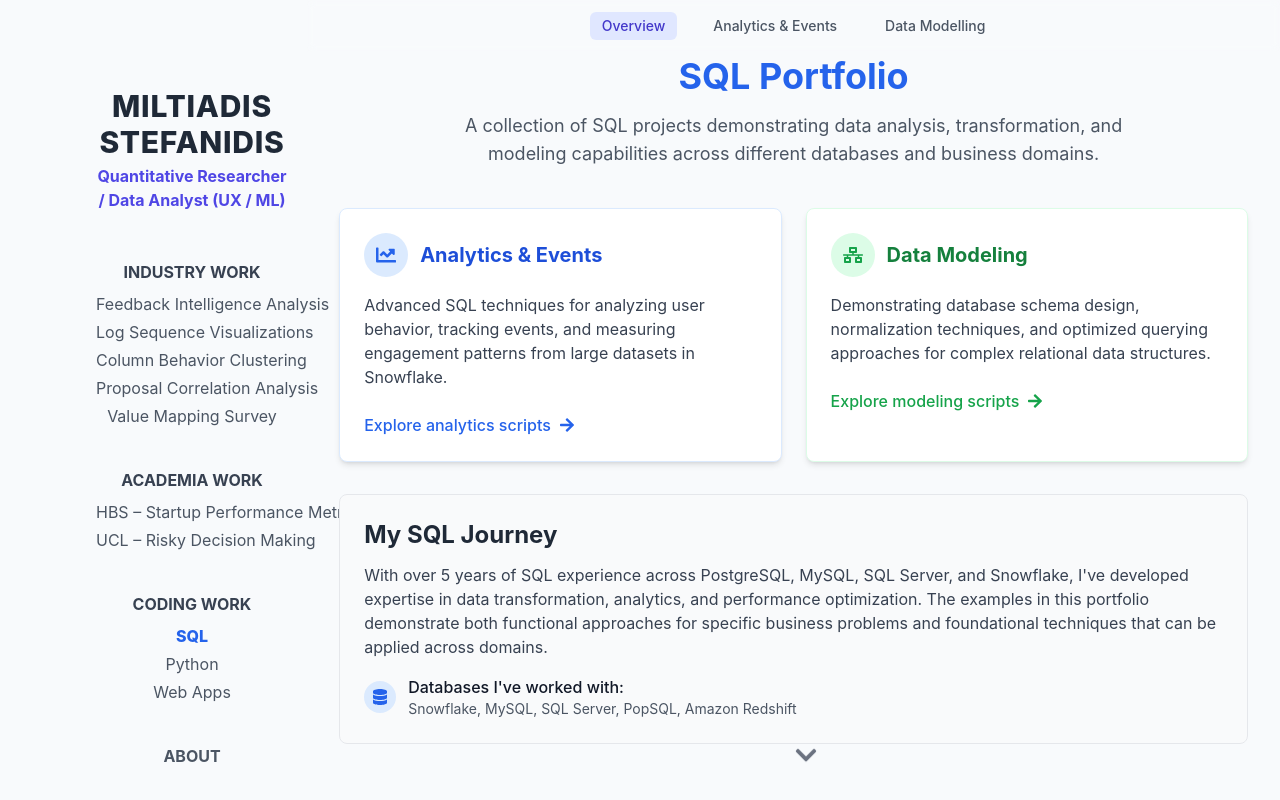
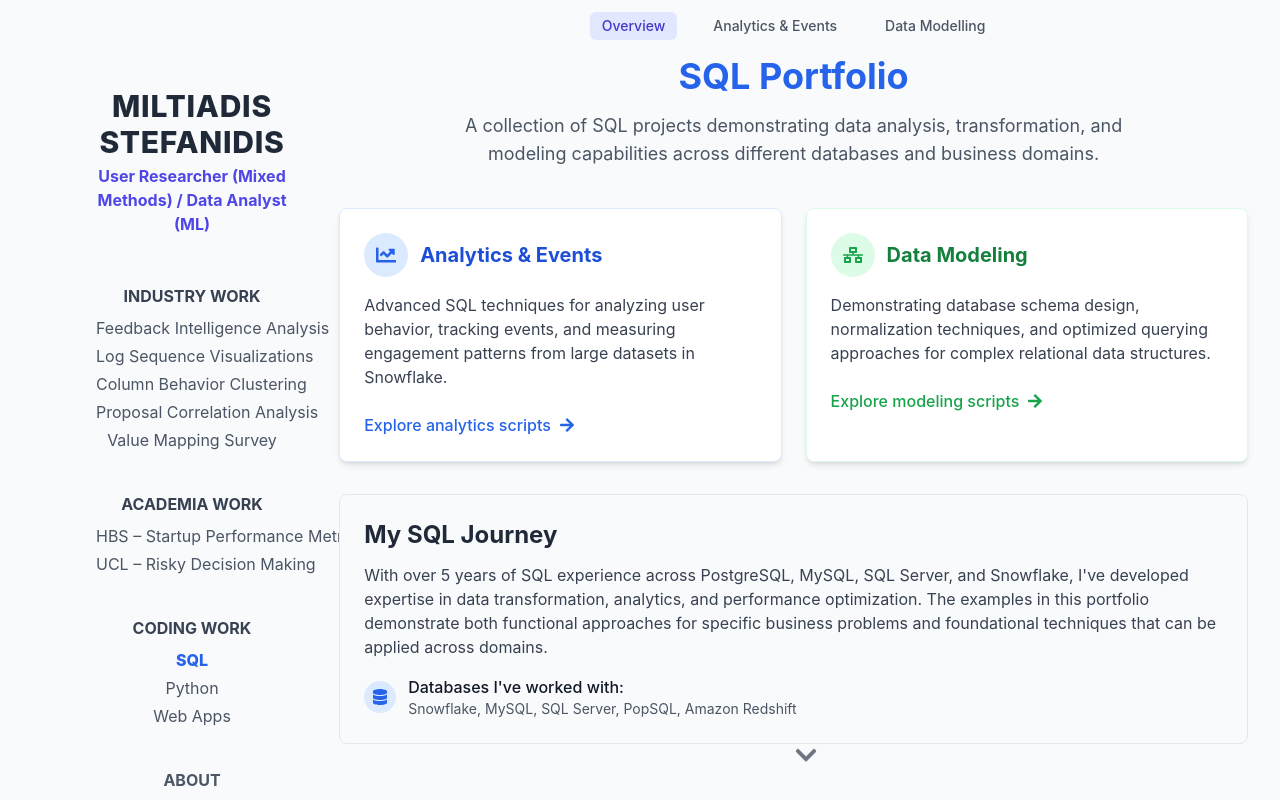
Before and after one commit to MStefs/portfolio, a Next.js app: page /coding/sql in a window 1280 px wide. Built offline with nearby package versions, Linux system fonts and the light colour scheme; no server answers.

Commit message:
Role_Update

```diff
--- a/components/Sidebar.js
+++ b/components/Sidebar.js
@@ -72,7 +72,7 @@ export default function Sidebar() {
             <span className="text-3xl font-extrabold tracking-wide block">
               STEFANIDIS
             </span>
-            <p className="text-med font-bold text-indigo-600 mt-1">Quantitative Researcher / Data Analyst (UX / ML)</p>
+            <p className="text-med font-bold text-indigo-600 mt-1">User Researcher (Mixed Methods) / Data Analyst (ML)</p>
           </div>
         </Link>
       </header>
```
